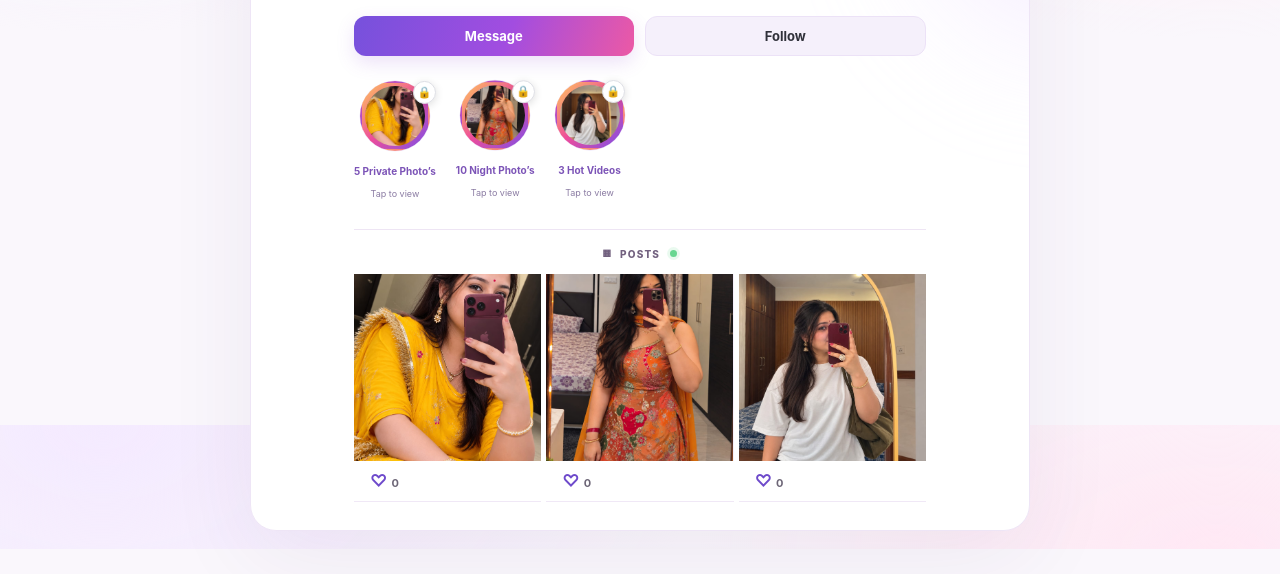
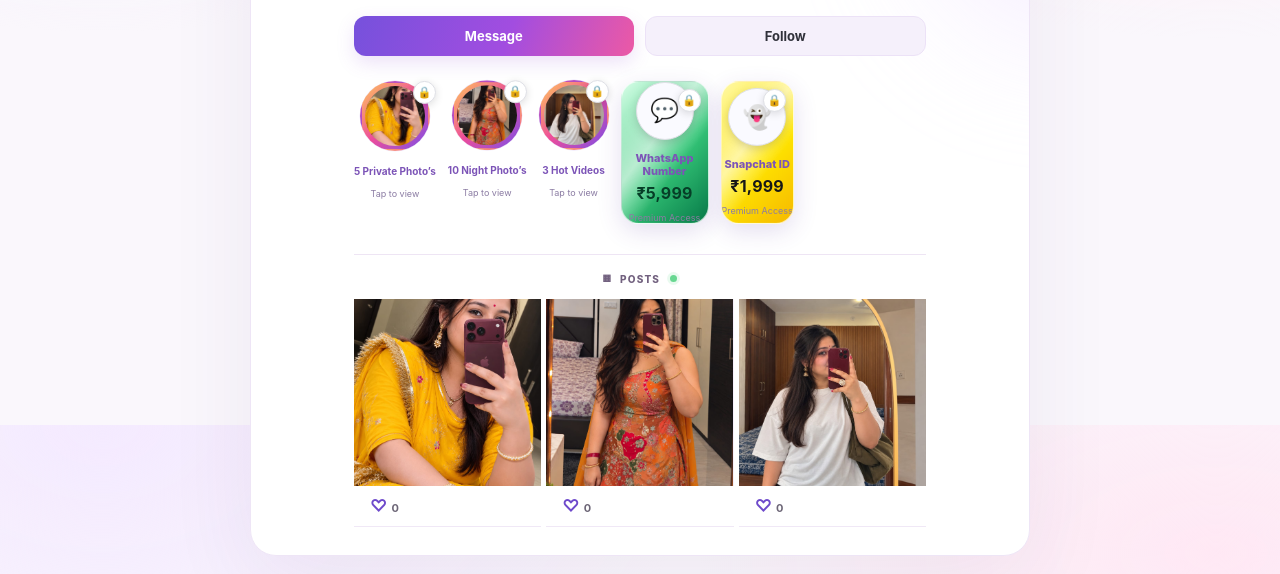
Before and after one commit to raj7823/mishika, a plain HTML site: page index.html in a window 1280 px wide. Shown: the part 375-949 px from the top of the page. Before the commit the page ends 924 px from the top, so only its background shows below. Drawn offline with Linux system fonts and the light colour scheme; no server answers.

Commit message:
Add files via upload

```diff
--- a/index.html
+++ b/index.html
@@ -7,6 +7,22 @@
   <title>Mishika Family — Mishika</title>
   <link rel="stylesheet" href="style.css">
 <style> .profile-status-line{display:flex;align-items:center;gap:6px}.public-status-dot{width:8px;height:8px;border-radius:50%;background:#9ca3af;display:inline-block}.profile-status-line #publicOnlineStatus.is-online{color:#16a34a;font-weight:700}.profile-status-line #publicOnlineStatus.is-online~.public-status-dot{background:#22c55e}.profile-status-line #publicOnlineStatus.is-offline{color:#6b7280}.profile-status-line:has(#publicOnlineStatus.is-online) .public-status-dot{background:#22c55e}</style>
+
+<style>
+.story-row{flex-wrap:wrap;justify-content:flex-start;gap:12px}
+.premium-contact-card{position:relative;isolation:isolate;overflow:hidden;display:flex;align-items:center;justify-content:center;gap:5px;border-radius:18px;border:1px solid rgba(255,255,255,.7);box-shadow:0 8px 25px rgba(90,50,160,.16);animation:premiumFloat 3s ease-in-out infinite;min-height:126px}
+.premium-contact-card:before{content:"";position:absolute;inset:-60%;z-index:-1;background:linear-gradient(115deg,transparent 35%,rgba(255,255,255,.58) 48%,transparent 60%);transform:translateX(-60%) rotate(12deg);animation:premiumShine 4s linear infinite}
+.wa-premium{background:linear-gradient(135deg,#d9ffe9,#36c879 55%,#087b49);color:#063e27}
+.snap-premium{background:linear-gradient(135deg,#fff9a9,#ffe600 55%,#f6b900);color:#171717}
+.premium-emoji{font-size:30px;line-height:1;filter:drop-shadow(0 3px 4px rgba(0,0,0,.15))}
+.premium-contact-card small{font-weight:800;font-size:11px;text-align:center;line-height:1.2}
+.premium-price{font-size:16px;letter-spacing:.2px}
+.premium-contact-card .story-lock{top:7px;right:7px}
+@keyframes premiumFloat{0%,100%{transform:translateY(0)}50%{transform:translateY(-4px)}}
+@keyframes premiumShine{0%{transform:translateX(-70%) rotate(12deg)}55%,100%{transform:translateX(70%) rotate(12deg)}}
+@media(prefers-reduced-motion:reduce){.premium-contact-card,.premium-contact-card:before{animation:none}}
+</style>
+
 </head>
 <body>
   <main class="app-shell">
@@ -36,6 +52,8 @@
         <button class="story paid-story" type="button" data-paid-story="1"><img src="assets/mishika-profile.jpeg" alt=""><span class="story-lock">🔒</span><small>5 Private Photo’s</small><em class="story-views" id="storyViews1">Tap to view</em></button>
         <button class="story paid-story" type="button" data-paid-story="2"><img src="assets/mishika-post-2.jpeg" alt=""><span class="story-lock">🔒</span><small>10 Night Photo’s</small><em class="story-views" id="storyViews2">Tap to view</em></button>
         <button class="story paid-story" type="button" data-paid-story="3"><img src="assets/mishika-post-3.jpeg" alt=""><span class="story-lock">🔒</span><small>3 Hot Videos</small><em class="story-views" id="storyViews3">Tap to view</em></button>
+        <button class="story paid-story premium-contact-card wa-premium" type="button" data-paid-story="4"><span class="premium-emoji">💬</span><span class="story-lock">🔒</span><small>WhatsApp Number</small><strong class="premium-price">₹5,999</strong><em class="story-views">Premium Access</em></button>
+        <button class="story paid-story premium-contact-card snap-premium" type="button" data-paid-story="5"><span class="premium-emoji">👻</span><span class="story-lock">🔒</span><small>Snapchat ID</small><strong class="premium-price">₹1,999</strong><em class="story-views">Premium Access</em></button>
       </div>
       <div class="grid-label"><span>▦</span> POSTS <span class="post-live-dot" aria-label="Live"></span></div>
       <div class="post-grid" id="postGrid">
--- a/paid-packs.js
+++ b/paid-packs.js
@@ -3,10 +3,12 @@ import { getAuth, signInAnonymously, onAuthStateChanged, setPersistence, browser
 import { getFirestore, collection, addDoc, doc, onSnapshot, serverTimestamp, query, where } from 'https://www.gstatic.com/firebasejs/10.14.1/firebase-firestore.js';
 import { firebaseConfig } from './firebase-config.js';
 const app=initializeApp(firebaseConfig),auth=getAuth(app),db=getFirestore(app);const $=id=>document.getElementById(id);
-const packs={1:{title:'5 Private Photos',name:'Private Photo Pack',price:299},2:{title:'10 Night Photos',name:'Night Photo Pack',price:599},3:{title:'3 Hot Videos',name:'Video Pack',price:899}};
+const packs={1:{title:'5 Private Photos',name:'Private Photo Pack',price:299},2:{title:'10 Night Photos',name:'Night Photo Pack',price:599},3:{title:'3 Hot Videos',name:'Video Pack',price:899},4:{title:'WhatsApp Number',name:'WhatsApp Number Premium Access',price:5999},5:{title:'Snapchat ID',name:'Snapchat ID Premium Access',price:1999}};
+// Replace these clearly-marked demo placeholders with details you own and are authorized to sell.
+const contactDetails={4:'DEMO NUMBER — CHANGE BEFORE LAUNCH',5:'demo_snapchat_id_CHANGE_ME'};
 let selected=1,uid=null,stopAccess=null,requestBusy=false;const unlocked=new Set();
 function toast(msg){const t=$('toast');if(t){t.textContent=msg;t.classList.remove('hidden');setTimeout(()=>t.classList.add('hidden'),3000);}}
-function showPack(n){selected=n;const pack=packs[n];$('paidStoryTitle').textContent=pack.title;$('paidStoryDescription').textContent='Pay once to request access to this content pack.';$('paidStoryPackName').textContent=pack.name;$('paidStoryPrice').textContent='₹'+pack.price;$('paidStoryUpgrade').textContent='Continue · ₹'+pack.price;$('paidStoryPaymentNote').textContent='Access opens after admin verifies the payment.';$('paidPackPayment').classList.add('hidden');$('packPaymentStatus').classList.add('hidden');$('packUtr').value='';$('submitPackPayment').disabled=false;$('paidStoryModal').classList.remove('hidden');if(unlocked.has(String(n))){$('paidStoryDescription').textContent='This pack is unlocked for this account.';$('paidStoryPaymentNote').textContent='Admin-approved access is active.';$('paidStoryUpgrade').textContent='Already unlocked ✓';$('paidStoryUpgrade').disabled=true;}else $('paidStoryUpgrade').disabled=false;}
+function showPack(n){selected=n;const pack=packs[n];$('paidStoryTitle').textContent=pack.title;$('paidStoryDescription').textContent='Pay once to request access to this content pack.';$('paidStoryPackName').textContent=pack.name;$('paidStoryPrice').textContent='₹'+pack.price;$('paidStoryUpgrade').textContent='Continue · ₹'+pack.price;$('paidStoryPaymentNote').textContent='Access opens after admin verifies the payment.';$('paidPackPayment').classList.add('hidden');$('packPaymentStatus').classList.add('hidden');$('packUtr').value='';$('submitPackPayment').disabled=false;$('paidStoryModal').classList.remove('hidden');if(unlocked.has(String(n))){$('paidStoryDescription').textContent='This pack is unlocked for this account.'+(contactDetails[n]?' Your access detail: '+contactDetails[n]:'');$('paidStoryPaymentNote').textContent='Admin-approved access is active.';$('paidStoryUpgrade').textContent='Already unlocked ✓';$('paidStoryUpgrade').disabled=true;}else $('paidStoryUpgrade').disabled=false;}
 document.querySelectorAll('[data-paid-story]').forEach(el=>el.addEventListener('click',()=>showPack(Number(el.dataset.paidStory))));
 $('paidStoryUpgrade')?.addEventListener('click',()=>{if(unlocked.has(String(selected)))return;$('paidPackPayment').classList.remove('hidden');$('packQrBox').replaceChildren();const img=document.createElement('img');img.src='assets/payment-qr.png';img.alt='UPI payment QR';img.onerror=()=>{$('packQrBox').textContent='Actual payment QR not configured yet. Add your real UPI QR image as assets/payment-qr.png before accepting payments.';};$('packQrBox').append(img);});
 $('packUtr')?.addEventListener('input',e=>{e.target.value=e.target.value.replace(/\D/g,'').slice(0,12)});
```
Also changed, not shown: 1 other file.
